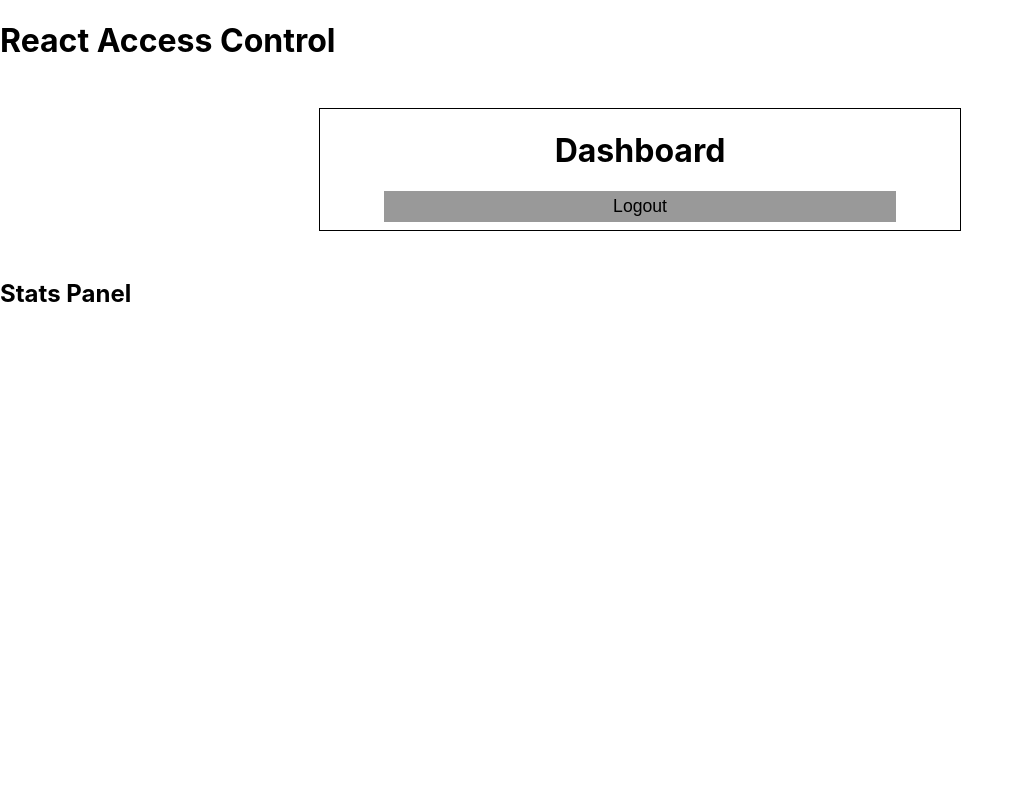
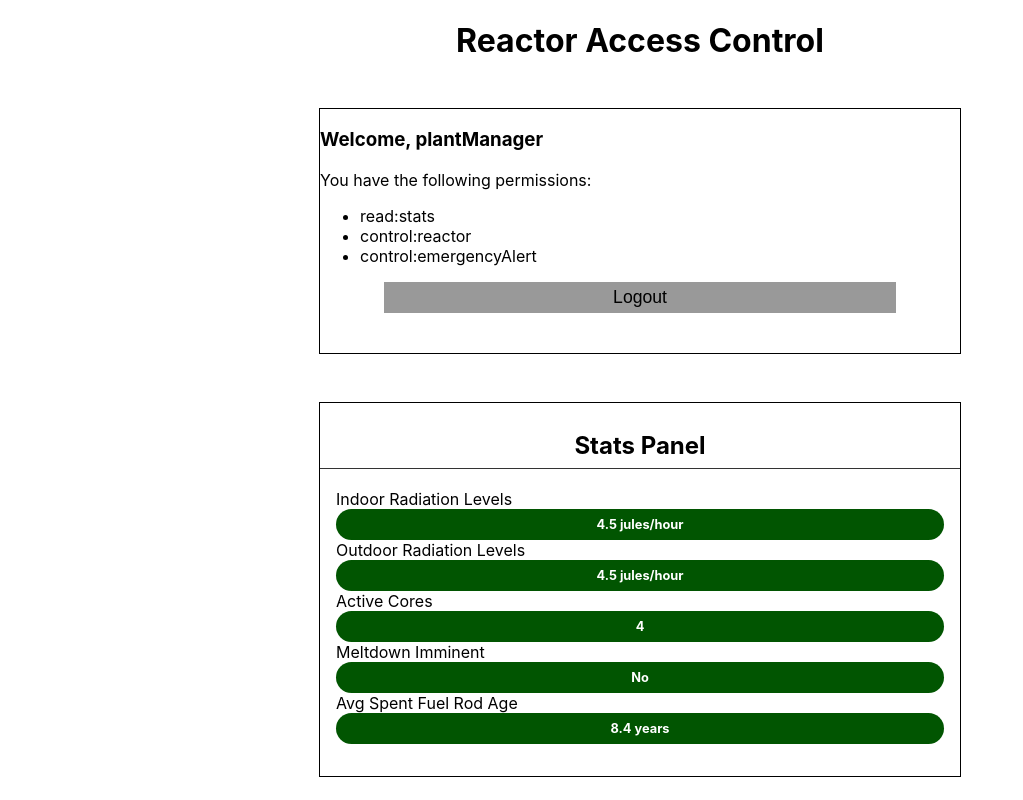
Before and after one commit to clockwerkz/accessControl, a React (Create React App) app in the folder client/: page / in a window 1280 px wide. Both pictures are taken after a click on the button "Login as Plant Manager". Shown: the top 800 px of the page, without its empty margins (0-1023 px from the left). Built offline with nearby package versions, Linux system fonts and the light colour scheme.

Commit message:
completes managing access control walk through

```diff
--- a/client/src/App.css
+++ b/client/src/App.css
@@ -8,6 +8,21 @@
     margin: 0.5rem auto;
     cursor: pointer;
 }
+
+.btn--lg {
+    width: 50%;
+    padding: 2rem;
+    color: white;
+}
+
+.btn--red {
+    background-color: rgb(148, 0, 0);
+}
+
+.btn--yellow {
+    background-color: rgb(214, 165, 3);
+}
+
 
 .btn:hover {
     background-color: #bbb;
@@ -20,14 +35,61 @@
     border: 1px solid black;
 }
 
-.login h1, .dashboard h1 {
+h1, h2 {
     text-align: center;
 }
 
 .no-access__message {
+    text-align: center;
     color: red;
 }
 
 .no-access__permissions {
     font-weight: bold;
 }
+
+.dashboard {
+    padding-bottom: 2rem;
+}
+
+.stats-panel {
+    margin: 0 auto;
+    width: 50%;
+    border: 1px solid black;
+    padding-bottom: 2rem;
+}
+
+.stats-panel__title {
+    border-bottom: 1px solid #333;
+    padding: 0.5rem;
+}
+
+.stats-panel__label {
+    margin: 0;
+    padding: 0;
+    width: 95%;
+    margin: 0 auto;
+}
+
+.stats-panel__guage {
+    background-color: rgb(1, 85, 1);
+    color: white;
+    font-size: 0.8rem;
+    font-weight: bold;
+    text-align: center;
+    padding: 0.5rem 0;
+    width: 95%;
+    margin: 0 auto;
+    border-radius: 20px;
+}
+
+.stats-panel__guage:hover {
+    background-color: green;
+}
+
+.panel-control {
+    width: 50%;
+    border: 1px solid #aaa;
+    margin: 2rem auto;
+    padding: 0.5rem 0 2rem;
+}
--- a/client/src/App.js
+++ b/client/src/App.js
@@ -2,34 +2,52 @@ import React, { useState } from 'react';
 import { Router as BrowserRouter, Route, Link } from 'react-router-dom';
 import './App.css';
 
-import { userLevels } from './utilites.js/authorize';
+import { userLevels, permissionLevels } from './utilites.js/authorize';
 
 import Login from './components/Login';
 import Dashboard from './components/Dashboard';
 import AccessControl from './components/AccessControl';
 import StatsPanel from './components/StatsPanel';
+import ReactorControls from './components/ReactorControls';
+import EmergencyCommunications from './components/EmergencyCommunications';
 import NoAccess from './components/NoAccess';
 
 
 const renderNoAccess = (permissionsNeeded) =>  <NoAccess permissionsNeeded={permissionsNeeded} />;
 
-
 function App() {
   const [ user, setUser] =useState('');
+  const userPermissions = (user && userLevels[user]) ? userLevels[user] : '';
 
   const handleLogin = (userLevel) => setUser(userLevel);
 
   const handleLogout = () => setUser('');
   return (
     <div className="App">
-        <h1>React Access Control</h1>
-        {!user ? (<Login handleLogin={handleLogin}/>) : (<Dashboard handleLogout={handleLogout}/>)}
+        <h1>Reactor Access Control</h1>
+        {!user ? (<Login handleLogin={handleLogin}/>)
+        :
+        (<Dashboard user={user} userLevels={userLevels[user]} handleLogout={handleLogout}/>)}
         <AccessControl
-          userPermissions={["read"]}
-          allowedPermissions={["read"]}
-          renderNoAccess={renderNoAccess}
+          userPermissions={userPermissions}
+          allowedPermissions={permissionLevels.StatsPanel}
+          renderNoAccess={()=>renderNoAccess(permissionLevels.StatsPanel)}
         >
           <StatsPanel />
+        </AccessControl>
+        <AccessControl
+          userPermissions={userPermissions}
+          allowedPermissions={permissionLevels.EmergencyCommunications}
+          renderNoAccess={()=>renderNoAccess(permissionLevels.EmergencyCommunications)}
+        >
+          < EmergencyCommunications />
+        </AccessControl>
+        <AccessControl
+          userPermissions={userPermissions}
+          allowedPermissions={permissionLevels.ReactorControls}
+          renderNoAccess={()=>renderNoAccess(permissionLevels.ReactorControls)}
+        >
+          <ReactorControls />
         </AccessControl>
     </div>
   );
--- a/client/src/components/Dashboard.js
+++ b/client/src/components/Dashboard.js
@@ -1,9 +1,13 @@
 import React from 'react';
 
-const Dashboard = ({handleLogout}) => {
+const Dashboard = ({user, userLevels=[], handleLogout}) => {
     return (
         <div className="dashboard">
-            <h1>Dashboard</h1>
+            <h3 className="dashboard__title">Welcome, <span className="dashboard__title-highlight">{user}</span></h3>
+            <p className="dashboard__description">You have the following permissions:</p>
+            <ul className="dashboard__permission-list">
+                {userLevels.map((level, key)=> (<li className="dashboard__permission" key={key}>{level}</li>))}
+            </ul>
             <button class="btn" onClick={handleLogout}>Logout</button>
         </div>
     )
--- /dev/null
+++ b/client/src/components/EmergencyCommunications.js
@@ -0,0 +1,13 @@
+import React from 'react';
+
+const EmergencyCommunications = (props) => {
+    return (
+        <div className="panel-control">
+            <h2 className="panel-control__title">Emergency</h2>
+            <button className="btn btn--lg btn--yellow">Broadcast Emergency Alert</button>
+        </div>
+    )
+}
+
+
+export default EmergencyCommunications;
--- /dev/null
+++ b/client/src/components/ReactorControls.js
@@ -0,0 +1,13 @@
+import React from 'react';
+
+const ReactorControls = (props) => {
+    return (
+        <div className="panel-control">
+            <h2 className="panel-control__title">Reactor</h2>
+            <button className="btn btn--lg btn--red">Shutdown Reactor</button>
+        </div>
+    )
+}
+
+
+export default ReactorControls;
--- a/client/src/components/StatsPanel.js
+++ b/client/src/components/StatsPanel.js
@@ -2,8 +2,18 @@ import React from 'react';
 
 const StatsPanel = (props) => {
     return (
-        <div>
-            <h2>Stats Panel</h2>
+        <div className="stats-panel">
+            <h2 className="stats-panel__title">Stats Panel</h2>
+            <p className="stats-panel__label">Indoor Radiation Levels</p>
+            <div className="stats-panel__guage">4.5 jules/hour</div>
+            <p className="stats-panel__label">Outdoor Radiation Levels</p>
+            <div className="stats-panel__guage">4.5 jules/hour</div>
+            <p className="stats-panel__label">Active Cores</p>
+            <div className="stats-panel__guage">4</div>
+            <p className="stats-panel__label">Meltdown Imminent</p>
+            <div className="stats-panel__guage">No</div>
+            <p className="stats-panel__label">Avg Spent Fuel Rod Age</p>
+            <div className="stats-panel__guage">8.4 years</div>
         </div>
     )
 }
--- a/client/src/utilites.js/authorize.js
+++ b/client/src/utilites.js/authorize.js
@@ -1,4 +1,5 @@
-export const checkPermissions = (userPermissions=[], allowedPermissions=[]) => {
+export const checkPermissions = (userPermissions, allowedPermissions) => {
+    if (!userPermissions || !allowedPermissions) return false;
     let allowed = false;
     userPermissions.forEach(level => {
         if (!allowed && allowedPermissions.indexOf(level)!==-1) {
@@ -12,3 +13,10 @@ export const userLevels = {
     plantManager : ['read:stats', 'control:reactor', 'control:emergencyAlert'],
     safetyInspector : ['read:stats']
 }
+
+
+export const permissionLevels = {
+    StatsPanel: ['read:stats'],
+    ReactorControls: ['control:reactor'],
+    EmergencyCommunications: ['control:emergencyAlert']
+}
```
Also changed, not shown: client/src/utilites.js/backend.js (added).
